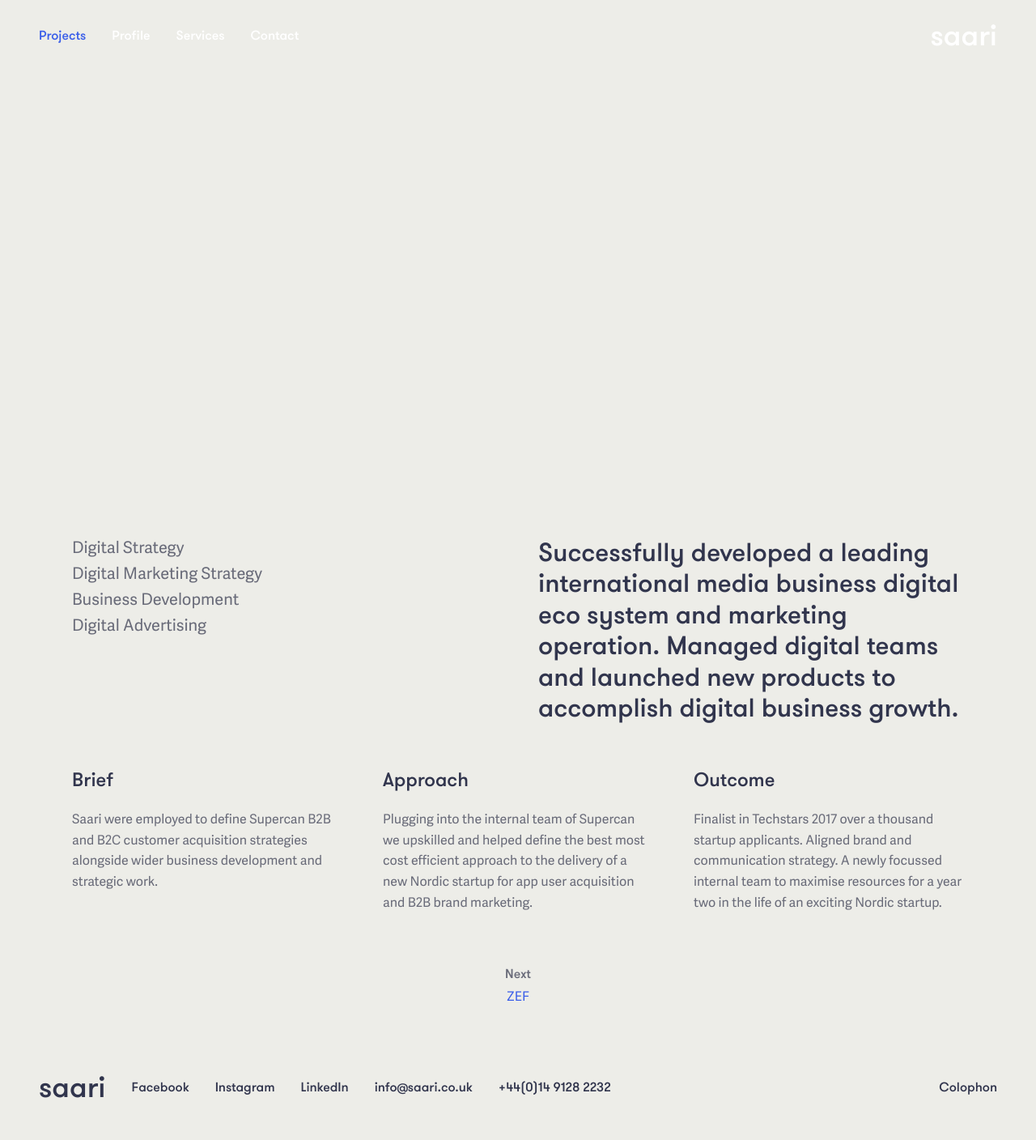
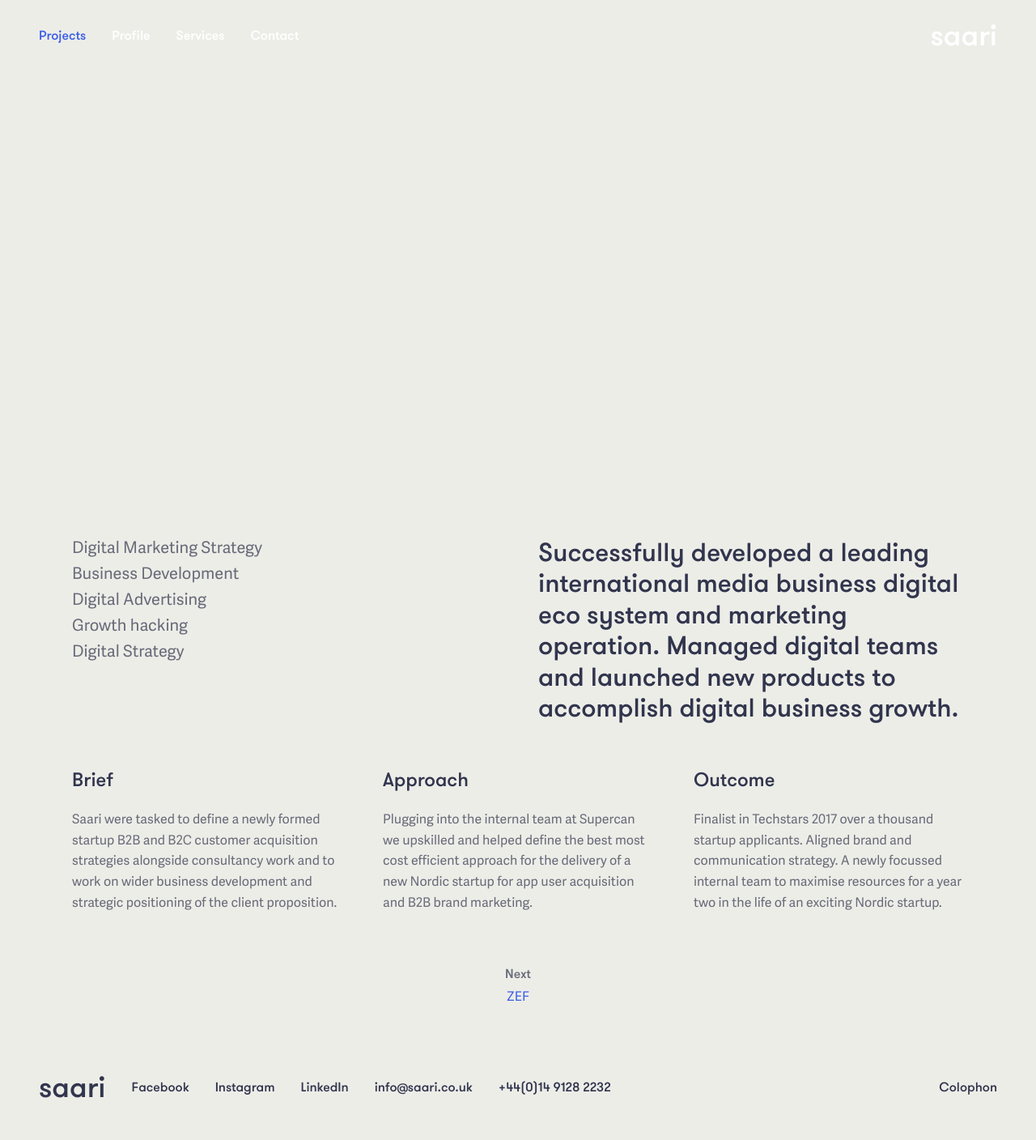
Before and after one commit to garethjohnsdesign/saari.co.uk, a Jekyll site: the page built from _projects/supercan.markdown, in a window 1280 px wide. Shown: the whole page at 81% size. Built offline with Jekyll 4.4.1, drawn with Linux system fonts in a browser that asks for light colours.

Commit message:
Updated Supercan

```diff
--- a/_projects/supercan.markdown
+++ b/_projects/supercan.markdown
@@ -3,25 +3,27 @@ title: Supercan
 date: 2013-03-04 00:00:00 Z
 position: 5
 image: "/uploads/supercan.jpg"
-feature-image: "/uploads/supercan-feature.jpg"
-images:
-services:
-- Digital Strategy
-- Digital Marketing Strategy
-- Business Development
-- Digital Advertising
 lead: Successfully developed a leading international media business digital eco system
   and marketing operation. Managed digital teams and launched new products to accomplish
   digital business growth.
 is-featured: false
+services:
+- Digital Marketing Strategy
+- Business Development
+- Digital Advertising
+- Growth hacking
+- Digital Strategy
+feature-image: "/uploads/supercan-feature.jpg"
+images:
 details:
 - title: Brief
-  text: Saari were employed to define Supercan B2B and B2C customer acquisition strategies
-    alongside wider business development and strategic work.
+  text: Saari were tasked to define a newly formed startup B2B and B2C customer acquisition
+    strategies alongside consultancy work and to work on wider business development
+    and strategic positioning of the client proposition.
 - title: Approach
-  text: Plugging into the internal team of Supercan we upskilled and helped define
-    the best most cost efficient approach to the delivery of a new Nordic startup
-    for app user acquisition and B2B brand marketing.
+  text: 'Plugging into the internal team at Supercan we upskilled and helped define
+    the best most cost efficient approach for the delivery of a new Nordic startup
+    for app user acquisition and B2B brand marketing. '
 - title: Outcome
   text: Finalist in Techstars 2017 over a thousand startup applicants. Aligned brand
     and communication strategy. A newly focussed internal team to maximise resources
```
